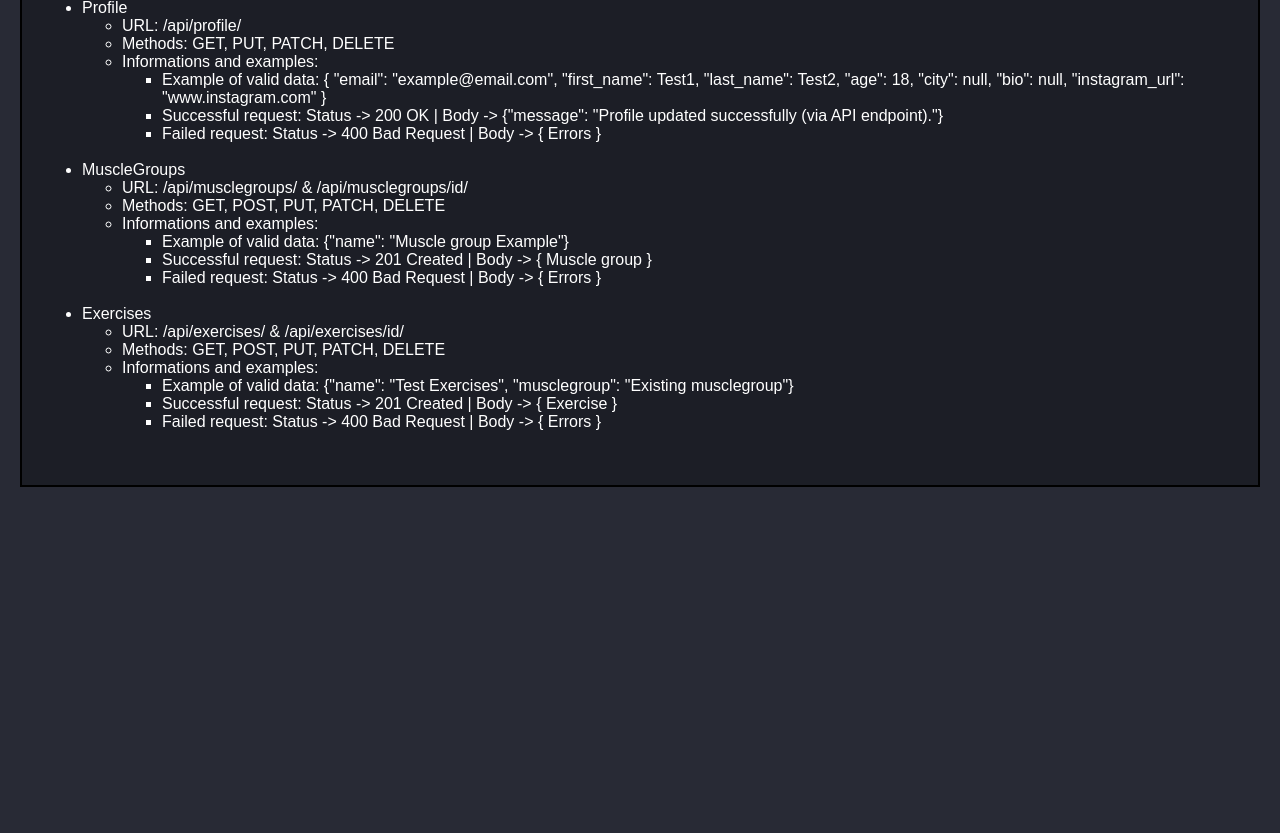
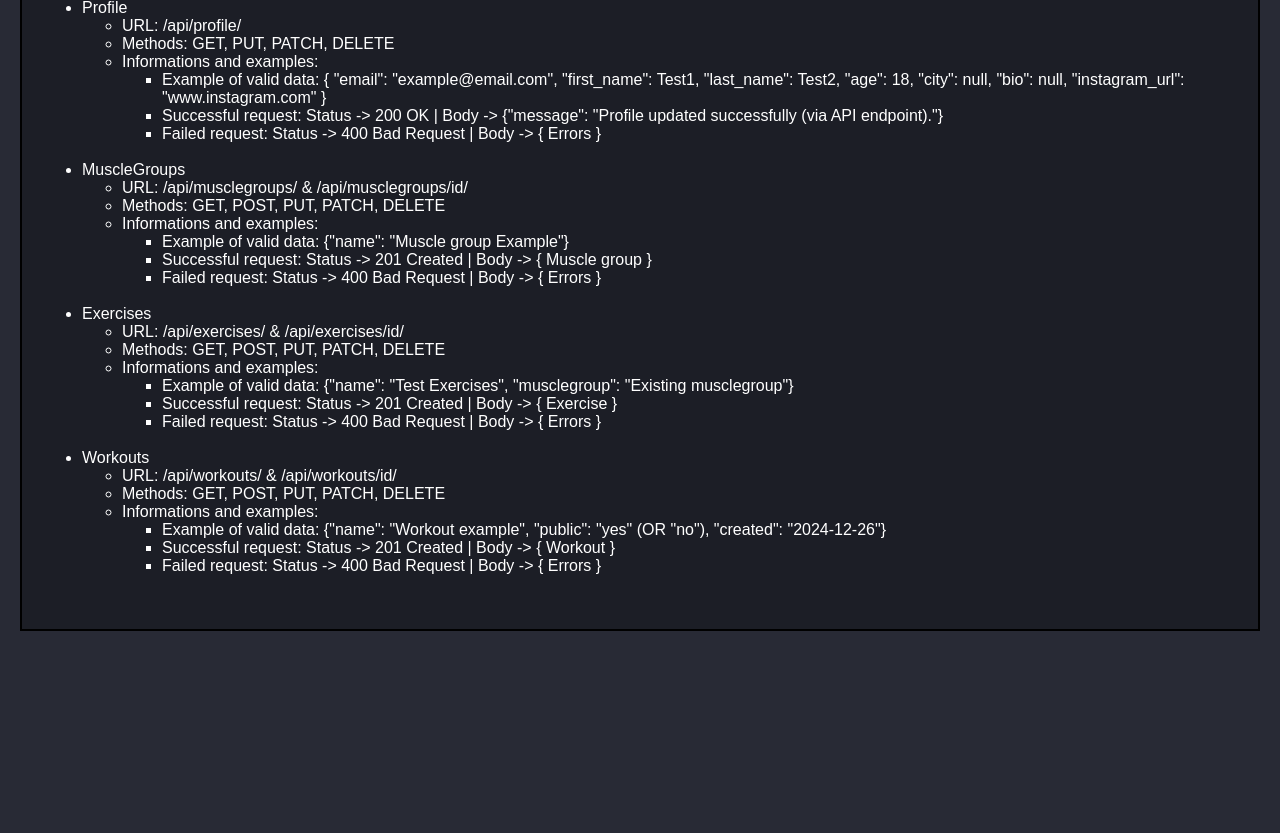
Before and after one commit to vladutcretu/MyWorkoutSTATS, a Django app: page /rest-api/ in a window 1280 px wide. Shown: the part 876-1709 px from the top of the page. Run offline with Django 5.2, Linux system fonts and the light colour scheme.

Commit message:
API branch: Add Workout API view

```diff
--- a/core/templates/utility/rest_api.html
+++ b/core/templates/utility/rest_api.html
@@ -131,8 +131,19 @@
             </ul>
         <br>
 
-
-
+        <li>Workouts</li>
+        <ul>
+            <li>URL: /api/workouts/ & /api/workouts/id/</li>
+            <li>Methods: GET, POST, PUT, PATCH, DELETE</li>
+            <li>Informations and examples:
+                <ul>
+                    <li>Example of valid data: {"name": "Workout example", "public": "yes" (OR "no"), "created": "2024-12-26"}</li>
+                    <li>Successful request: Status -> 201 Created | Body -> { Workout }</li>
+                    <li>Failed request: Status -> 400 Bad Request | Body -> { Errors }</li>
+                </ul>
+            </li>
+        </ul>
+    <br>
 
     </ul>
 
--- a/fitness/api/urls.py
+++ b/fitness/api/urls.py
@@ -9,6 +9,7 @@ from . import views
 router = DefaultRouter()
 router.register(r'musclegroups', views.MuscleGroupAPIView, basename='musclegroups')
 router.register(r'exercises', views.ExerciseAPIView, basename='exercises')
+router.register(r'workouts', views.WorkoutAPIView, basename='workouts')
 
 
 urlpatterns = [
```
Also changed, not shown: fitness/api/serializers.py (+24 -1 lines), fitness/api/views.py (+16 -2 lines).
